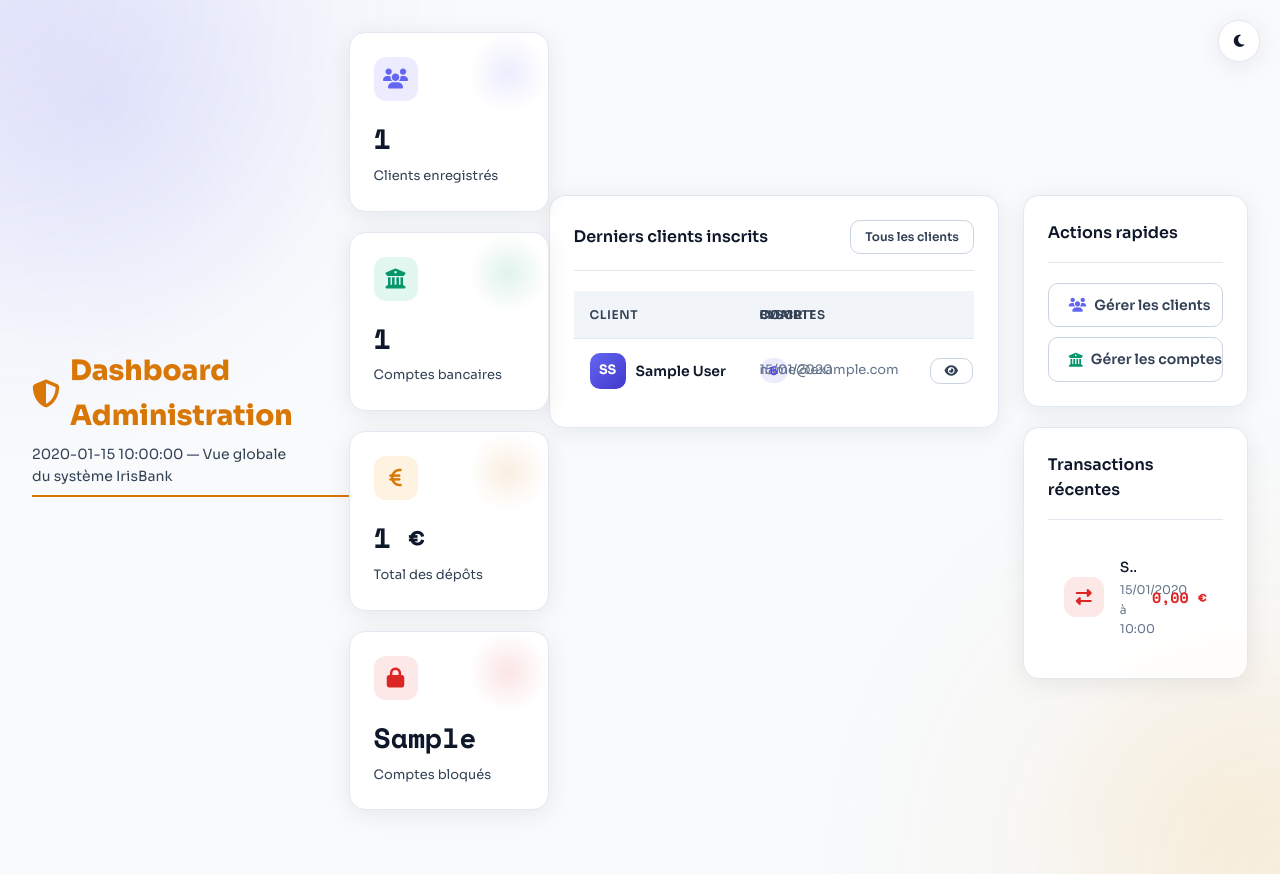
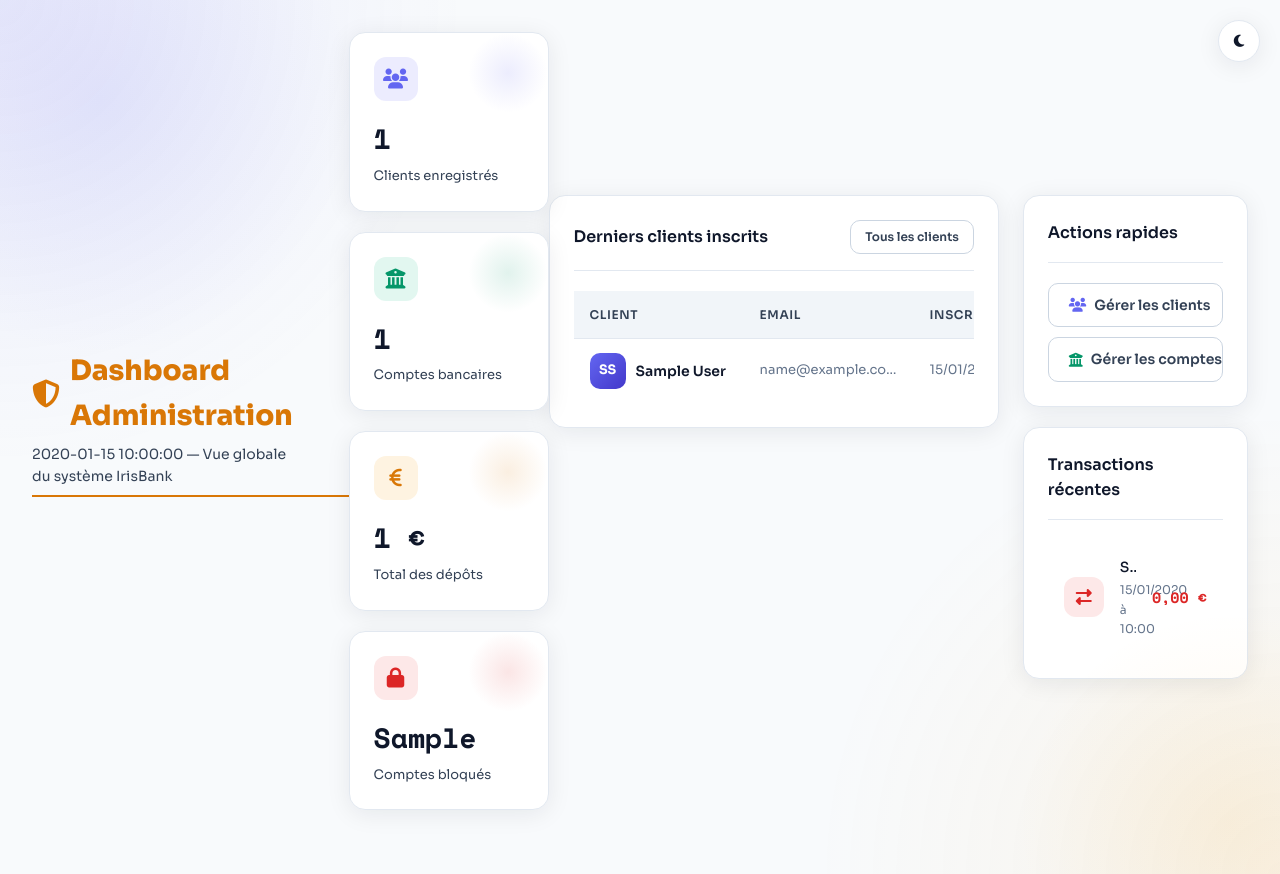
Before and after one commit to stshauke/IrisBank, a Symfony app: template templates/admin/dashboard.html.twig in a window 1280 px wide. Run offline with Twig, Linux system fonts and the light colour scheme; the template is opened without the code that fills it: most values are stand-ins (such as "Sample title", 1, 10 or a date in 2020); some libraries are stand-ins or nearby versions.

Commit message:
Some changes UI

```diff
--- a/public/css/irisbank.css
+++ b/public/css/irisbank.css
@@ -768,6 +768,45 @@
     font-weight: 700;
 }
 
+.dashboard-clients-table {
+    overflow-x: auto;
+}
+
+.dashboard-clients-table table {
+    min-width: 620px;
+    width: 100%;
+}
+
+.email-cell {
+    max-width: 170px;
+    overflow: hidden;
+    text-overflow: ellipsis;
+    white-space: nowrap;
+}
+
+@media (min-width: 900px) {
+    .dashboard-clients-table table {
+        table-layout: fixed;
+    }
+
+    .dashboard-clients-table th:nth-child(1) { width: 170px; }
+    .dashboard-clients-table th:nth-child(2) { width: 170px; }
+    .dashboard-clients-table th:nth-child(3) { width: 110px; }
+    .dashboard-clients-table th:nth-child(4) { width: 90px; }
+    .dashboard-clients-table th:nth-child(5) { width: 80px; }
+}
+
+@media (max-width: 899px) {
+    .dashboard-clients-table table {
+        table-layout: auto;
+    }
+
+    .dashboard-clients-table th,
+    .dashboard-clients-table td {
+        white-space: nowrap;
+    }
+}
+
 /* ============ FORMS ============ */
 .form-wrapper {
     width: 100%;
@@ -1099,16 +1138,14 @@
 
 .comptes-grid {
     display: grid;
-    grid-template-columns: repeat(2, minmax(0, 1fr));
+    grid-template-columns: 1fr;
     gap: 20px;
     width: 100%;
 }
 
-.card-link {
-    display: block;
+.comptes-grid .card-link {
+    max-width: 420px;
     width: 100%;
-    text-decoration: none;
-    color: inherit;
 }
 
 .section-head {
--- a/templates/admin/dashboard.html.twig
+++ b/templates/admin/dashboard.html.twig
@@ -52,7 +52,7 @@
                 <div class="empty-text empty-text-no-margin">Aucun client</div>
             </div>
         {% else %}
-            <div class="table-container table-plain">
+            <div class="table-container table-plain dashboard-clients-table">
                 <table>
                     <thead>
                         <tr>
@@ -74,7 +74,7 @@
                                     <span class="user-inline-name">{{ client.fullName }}</span>
                                 </div>
                             </td>
-                            <td class="muted-cell">{{ client.email }}</td>
+                            <td class="muted-cell email-cell">{{ client.email }}</td>
                             <td class="muted-cell">{{ client.createdAt|date('d/m/Y') }}</td>
                             <td>
                                 <span class="count-badge">
```
